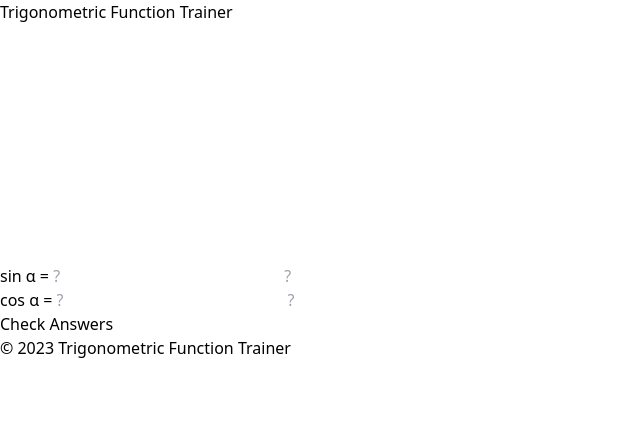
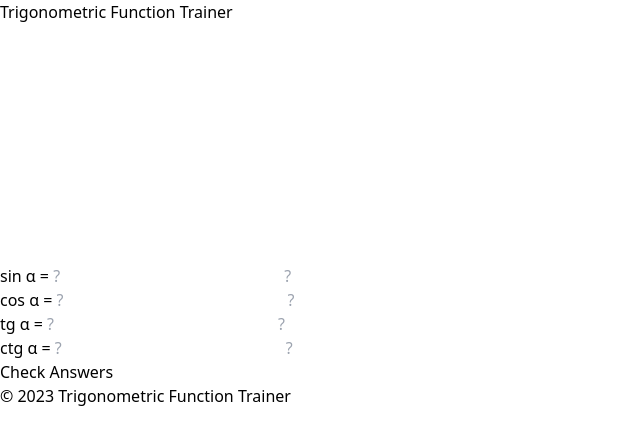
Before and after one commit to GOLDER303/trigonometric-functions-trainer, a React (Vite) app: page / in a window 1280 px wide. Shown: the top 444 px of the page, without its empty margins (0-640 px from the left). Built offline with nearby package versions, Linux system fonts and the light colour scheme.

Commit message:
Add tg and ctg functions

```diff
--- a/src/App.tsx
+++ b/src/App.tsx
@@ -14,6 +14,12 @@ function App() {
 
     const [cosTopValue, setCosTopValue] = useState("")
     const [cosBottomValue, setCosBottomValue] = useState("")
+
+    const [tgTopValue, setTgTopValue] = useState("")
+    const [tgBottomValue, setTgBottomValue] = useState("")
+
+    const [ctgTopValue, setCtgTopValue] = useState("")
+    const [ctgBottomValue, setCtgBottomValue] = useState("")
 
     const [imageId, setImageId] = useState(1)
 
@@ -41,6 +47,10 @@ function App() {
         setSinBottomValue("")
         setCosTopValue("")
         setCosBottomValue("")
+        setTgTopValue("")
+        setTgBottomValue("")
+        setCtgTopValue("")
+        setCtgBottomValue("")
     }
 
     useEffect(() => {
@@ -52,7 +62,11 @@ function App() {
             sinTopValue === answers[imageId].answers.sin.top &&
             sinBottomValue === answers[imageId].answers.sin.bottom &&
             cosTopValue === answers[imageId].answers.cos.top &&
-            cosBottomValue === answers[imageId].answers.cos.bottom
+            cosBottomValue === answers[imageId].answers.cos.bottom &&
+            tgTopValue === answers[imageId].answers.tg.top &&
+            tgBottomValue === answers[imageId].answers.tg.bottom &&
+            ctgTopValue === answers[imageId].answers.ctg.top &&
+            ctgBottomValue === answers[imageId].answers.ctg.bottom
         ) {
             setSuccess(true)
             setTimeout(() => {
@@ -102,6 +116,22 @@ function App() {
                         bottomValue={cosBottomValue}
                         onBottomValueChange={setCosBottomValue}
                     />
+
+                    <TrigonometricFunctionInput
+                        functionName="tg &alpha;"
+                        topValue={tgTopValue}
+                        onTopValueChange={setTgTopValue}
+                        bottomValue={tgBottomValue}
+                        onBottomValueChange={setTgBottomValue}
+                    />
+
+                    <TrigonometricFunctionInput
+                        functionName="ctg &alpha;"
+                        topValue={ctgTopValue}
+                        onTopValueChange={setCtgTopValue}
+                        bottomValue={ctgBottomValue}
+                        onBottomValueChange={setCtgBottomValue}
+                    />
                 </div>
 
                 <button
--- a/src/data/answers.json
+++ b/src/data/answers.json
@@ -8,6 +8,14 @@
             "cos": {
                 "top": "b",
                 "bottom": "c"
+            },
+            "tg": {
+                "top": "a",
+                "bottom": "b"
+            },
+            "ctg": {
+                "top": "b",
+                "bottom": "a"
             }
         }
     },
@@ -20,6 +28,14 @@
             "cos": {
                 "top": "c",
                 "bottom": "a"
+            },
+            "tg": {
+                "top": "b",
+                "bottom": "c"
+            },
+            "ctg": {
+                "top": "c",
+                "bottom": "b"
             }
         }
     },
@@ -32,6 +48,14 @@
             "cos": {
                 "top": "a",
                 "bottom": "b"
+            },
+            "tg": {
+                "top": "c",
+                "bottom": "a"
+            },
+            "ctg": {
+                "top": "a",
+                "bottom": "c"
             }
         }
     }
--- a/src/types/AvailableFunctions.type.ts
+++ b/src/types/AvailableFunctions.type.ts
@@ -1 +1 @@
-export type AvailableFunctions = "sin" | "cos"
+export type AvailableFunctions = "sin" | "cos" | "tg" | "ctg"
```
